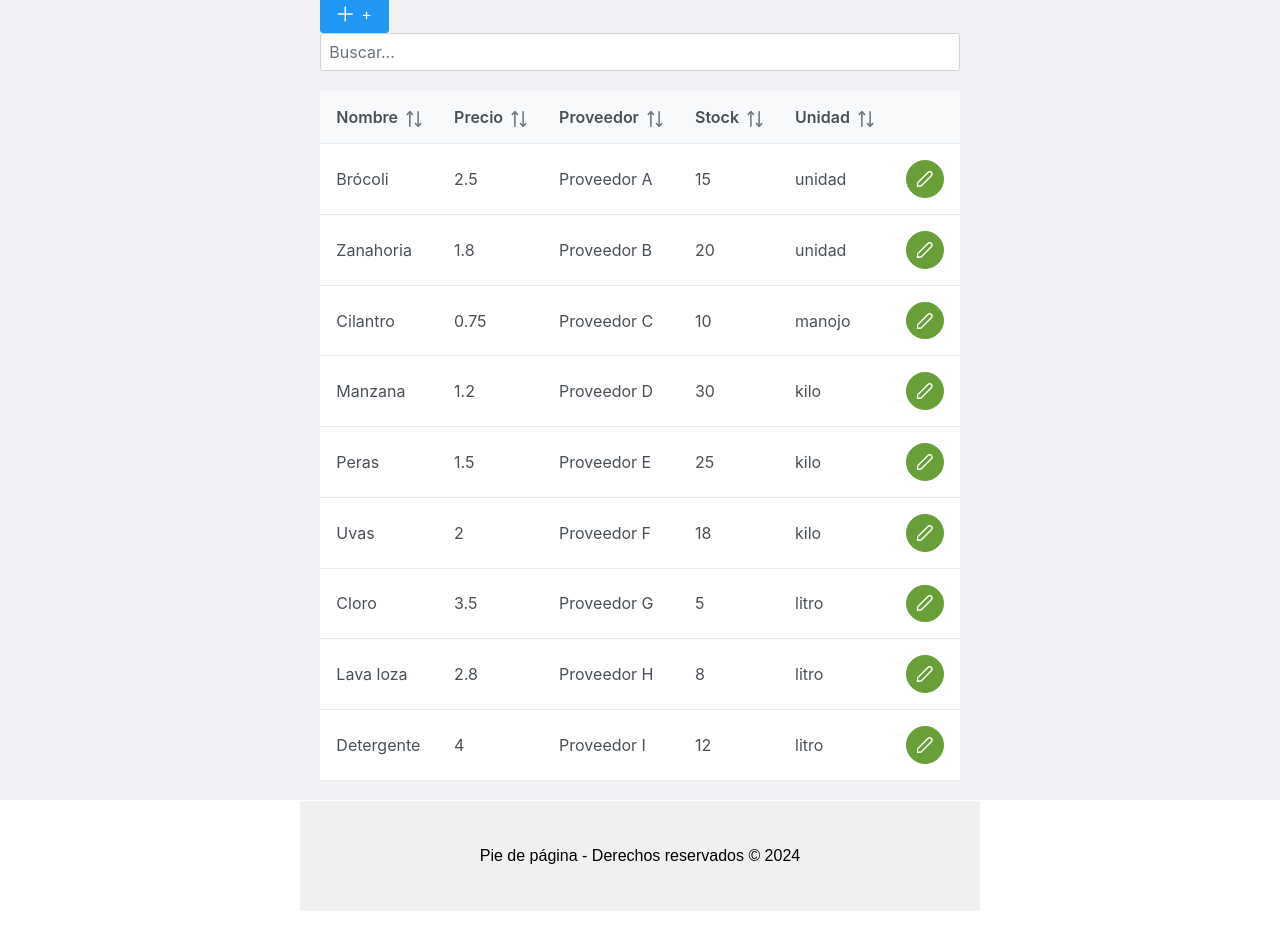
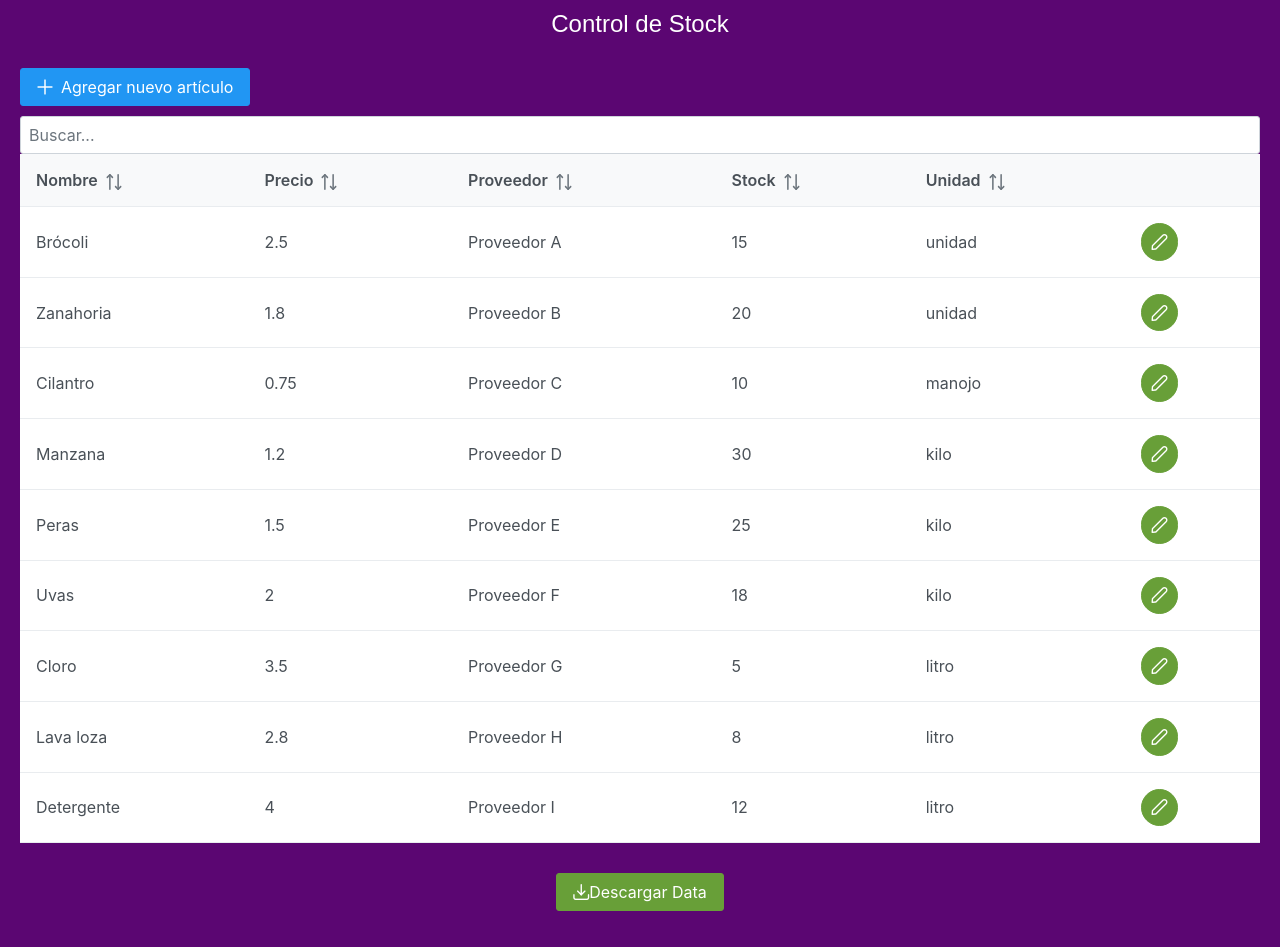
Before and after one commit to mcorteze/stockapp-site, a React (Create React App) app: page / in a window 1280 px wide. Shown: the top 947 px of the page. Before the commit the page ends 911 px from the top, so only its background shows below. Built offline with nearby package versions, Linux system fonts and the light colour scheme.

Commit message:
07111311

```diff
--- a/src/App.css
+++ b/src/App.css
@@ -4,11 +4,13 @@
   display: flex;
   flex-direction: column;
   min-height: 100vh;
+  min-width: 100%;
+  max-width: 100%;
   font-family: Arial, sans-serif;
 }
 
 #header {
-  background-color: #007ad9;
+  background-color: rgb(91, 6, 114);
   color: white;
   padding: 10px;
   text-align: center;
@@ -21,7 +23,7 @@
 }
 
 #footer {
-  background-color: #f0f0f0;
+  background-color: rgb(91, 6, 114);
   padding: 10px;
   text-align: center;
 }
--- a/src/App.js
+++ b/src/App.js
@@ -51,15 +51,9 @@ const App = () => {
     return (
         <div id="canvas">
             <header id="header">
-                Titulo de la aplicacion
+                Control de Stock
             </header>
             <section id="contenido">
-                <div className="toolbar">
-                    <button onClick={descargarData} className="p-button p-component p-button-success">
-                        <span className="p-button-icon p-c pi pi-download"></span>
-                        <span className="p-button-label p-c">Descargar Data</span>
-                    </button>
-                </div>
                 <ModalAgregar agregarArticulo={agregarArticulo} />
                 <TablaArticulo
                     articulos={articulos}
@@ -81,9 +75,16 @@ const App = () => {
                     />
                 )}
             </section>
+
             <footer id="footer">
-                <div style={{ backgroundColor: '#f0f0f0', padding: '20px', textAlign: 'center' }}>
-                    <p>Pie de página - Derechos reservados © 2024</p>
+                <div className="toolbar">
+                    <button onClick={descargarData} className="p-button p-component p-button-success">
+                        <span className="p-button-icon p-c pi pi-download"></span>
+                        <span className="p-button-label p-c">Descargar Data</span>
+                    </button>
+                </div>
+                <div style={{ backgroundColor: 'rgb(91, 6, 114)', color: 'rgb(226, 206, 246)', padding: '20px', textAlign: 'center' }}>
+                    <p>Hecho por el chancho</p>
                 </div>
             </footer>
         </div>
--- a/src/components/ModalAgregar.css
+++ b/src/components/ModalAgregar.css
@@ -1,4 +1,8 @@
 /* Estilos generales para el modal */
+.divmodalagregar {
+margin-bottom: 10px;
+}
+
 .p-dialog .p-dialog-content {
     display: flex;
     flex-direction: column;
--- a/src/components/ModalAgregar.js
+++ b/src/components/ModalAgregar.js
@@ -57,8 +57,8 @@ const ModalAgregar = ({ agregarArticulo }) => {
     };
 
     return (
-        <>
-            <Button label="+" icon="pi pi-plus" onClick={() => setVisible(true)} />
+        <div className='divmodalagregar'>
+            <Button label="Agregar nuevo artículo" icon="pi pi-plus" onClick={() => setVisible(true)} />
             <Dialog header="Agregar Artículo" visible={visible} style={{ width: '50vw' }} onHide={() => setVisible(false)}>
                 <div className="p-fluid">
                     <div className="p-field">
@@ -84,7 +84,7 @@ const ModalAgregar = ({ agregarArticulo }) => {
                 </div>
                 <Button label="Agregar" icon="pi pi-check" onClick={handleSubmit} />
             </Dialog>
-        </>
+        </div>
     );
 };
 
--- a/src/components/TablaArticulo.css
+++ b/src/components/TablaArticulo.css
@@ -1,6 +1,6 @@
 /* Estilos generales para la tabla */
 .p-datatable {
-    margin-top: 20px;
+    margin-top: 0px;
 }
 
 /* Estilos específicos para móviles */
@@ -24,6 +24,10 @@
 
     .p-button {
         width: 100%;
-        margin-bottom: 10px;
+        margin-bottom: 0px !important;
+        padding: 8px;
+        background: rgb(175, 80, 229);
+        border: none;
+
     }
 }
--- a/src/components/TablaArticulo.js
+++ b/src/components/TablaArticulo.js
@@ -19,7 +19,7 @@ const TablaArticulo = ({ articulos, setSelectedArticulo, setEditingArticulo }) =
     const actionBodyTemplate = (rowData) => {
         return (
             <React.Fragment>
-                <Button icon="pi pi-pencil" className="p-button-rounded p-button-success p-mr-2" onClick={() => onEditButtonClick(rowData)} />
+                <Button icon="pi pi-pencil" className="btn-circular p-button-rounded p-button-success p-mr-2" onClick={() => onEditButtonClick(rowData)} />
             </React.Fragment>
         );
     };
--- a/src/index.css
+++ b/src/index.css
@@ -3,15 +3,15 @@ body, html {
     margin: 0;
     padding: 0;
     font-family: Arial, sans-serif;
+    background: rgb(91, 6, 114);
   }
 
   /* Estilo para el contenedor principal */
   #root {
     display: flex;
     justify-content: center;
-    align-items: center;
+    align-items:baseline;
     height: 100vh;
-    background-color: #f0f2f5;
   }
 
   /* Ajustes adicionales según necesidades */
```
